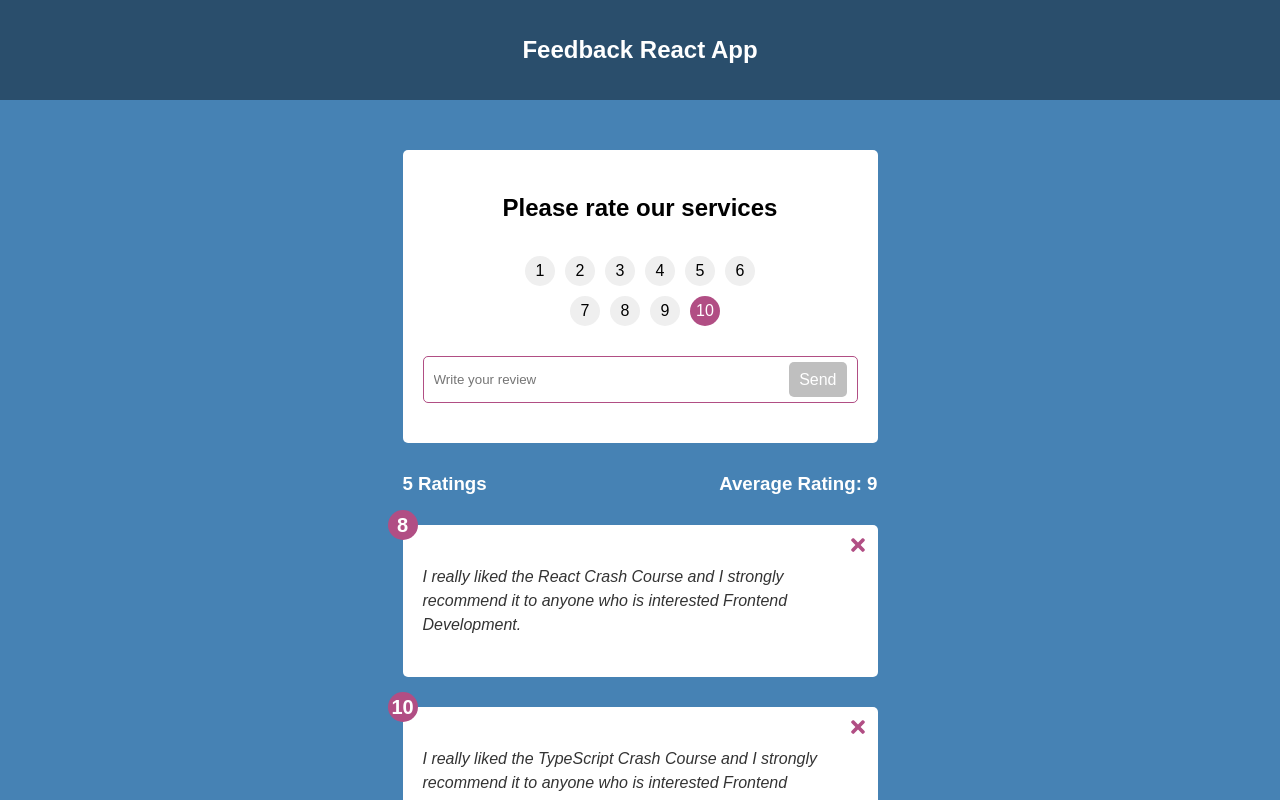
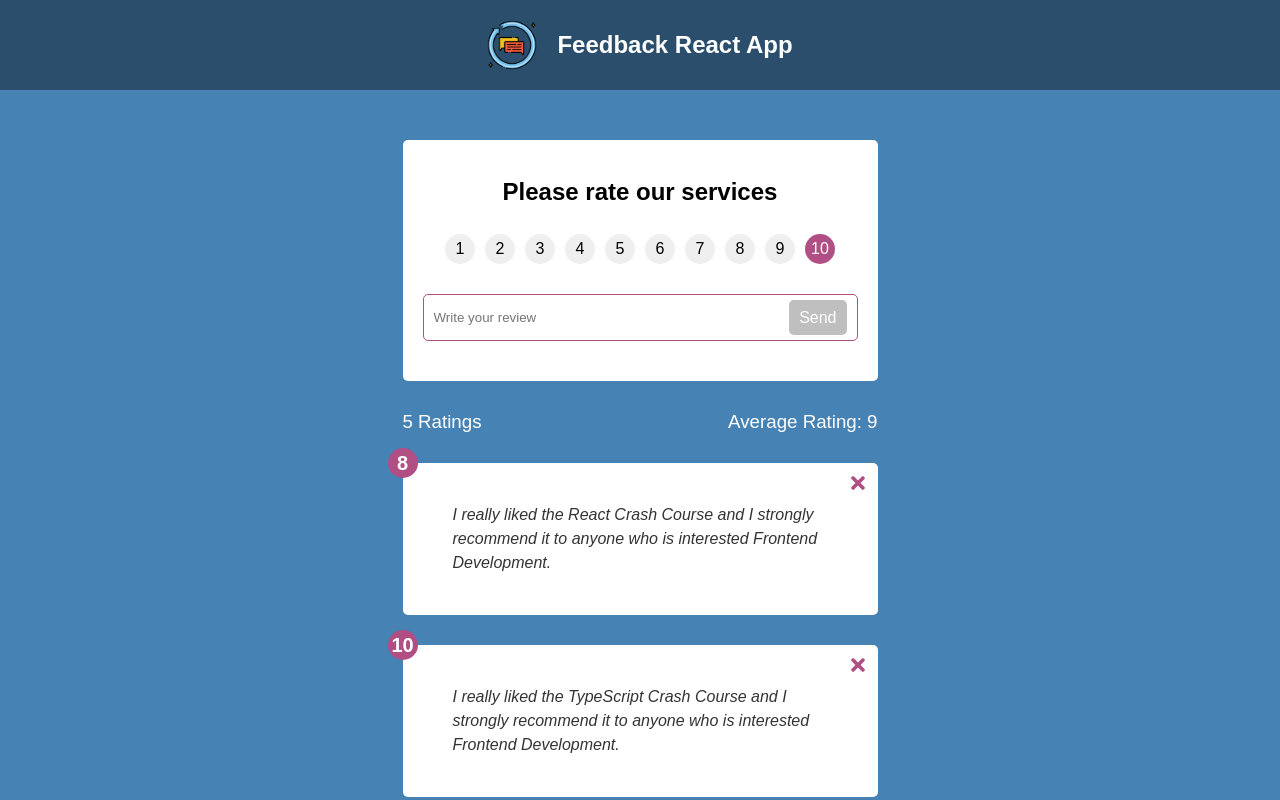
Before and after one commit to danielcostarosenthal/feedback-app, a React (Create React App) app: page / in a window 1280 px wide. Shown: the top 800 px of the page. Built offline with nearby package versions, Linux system fonts and the light colour scheme.

Commit message:
Added favicon and Header icon

```diff
--- a/src/components/Header.jsx
+++ b/src/components/Header.jsx
@@ -1,9 +1,11 @@
 import PropTypes from 'prop-types'
 import { StyledHeader } from './styles/Header.styled'
+import logo from '../img/icons.png'
 
 const Header = ({ title }) => {
 	return (
 		<StyledHeader>
+			<img src={logo} alt='Icon Image' />
 			<h2>{title}</h2>
 		</StyledHeader>
 	)
--- a/src/components/styles/Card.styled.js
+++ b/src/components/styles/Card.styled.js
@@ -56,6 +56,8 @@ export const StyledCard = styled.li`
 	}
 
 	.card-text {
+		padding: 0 30px;
+
 		color: ${(props) => (props.reverse ? '#fff' : '#333')};
 		font-style: italic;
 	}
--- a/src/components/styles/FeedbackForm.styled.js
+++ b/src/components/styles/FeedbackForm.styled.js
@@ -13,6 +13,9 @@ export const StyledFeedbackForm = styled.form`
 
 	h2 {
 		margin-bottom: 20px;
+
+		line-height: 1;
+		text-align: center;
 	}
 
 	.input-group {
--- a/src/components/styles/FeedbackStats.styled.js
+++ b/src/components/styles/FeedbackStats.styled.js
@@ -9,4 +9,10 @@ export const StyledFeedbackStats = styled.div`
 
 	color: #fff;
 	text-align: center;
+
+	h3 {
+		max-width: 35ch;
+
+		font-weight: 400;
+	}
 `
--- a/src/components/styles/Header.styled.js
+++ b/src/components/styles/Header.styled.js
@@ -2,10 +2,25 @@ import styled from 'styled-components'
 
 export const StyledHeader = styled.header`
 	width: 100%;
-	height: 100px;
+	padding: 20px;
+	display: flex;
+	justify-content: center;
+	align-items: center;
 
 	background-color: rgba(0, 0, 0, 0.4);
 	color: #fff;
-	line-height: 100px;
-	text-align: center;
+
+	img {
+		width: 50px;
+		height: 50px;
+		margin-right: 20px;
+	}
+
+	@media (max-width: 425px) {
+		flex-direction: column;
+
+		img {
+			margin: 0 0 20px 0;
+		}
+	}
 `
--- a/src/components/styles/RatingSelect.styled.js
+++ b/src/components/styles/RatingSelect.styled.js
@@ -1,7 +1,8 @@
 import styled from 'styled-components'
 
 export const StyledRatingSelect = styled.ul`
-	width: 250px;
+	width: 100%;
+	max-width: 475px;
 	display: flex;
 	justify-content: center;
 	flex-wrap: wrap;
```
Also changed, not shown: src/img/icons.png (added), 1 other file (tests, documents, lock files or other folders).
